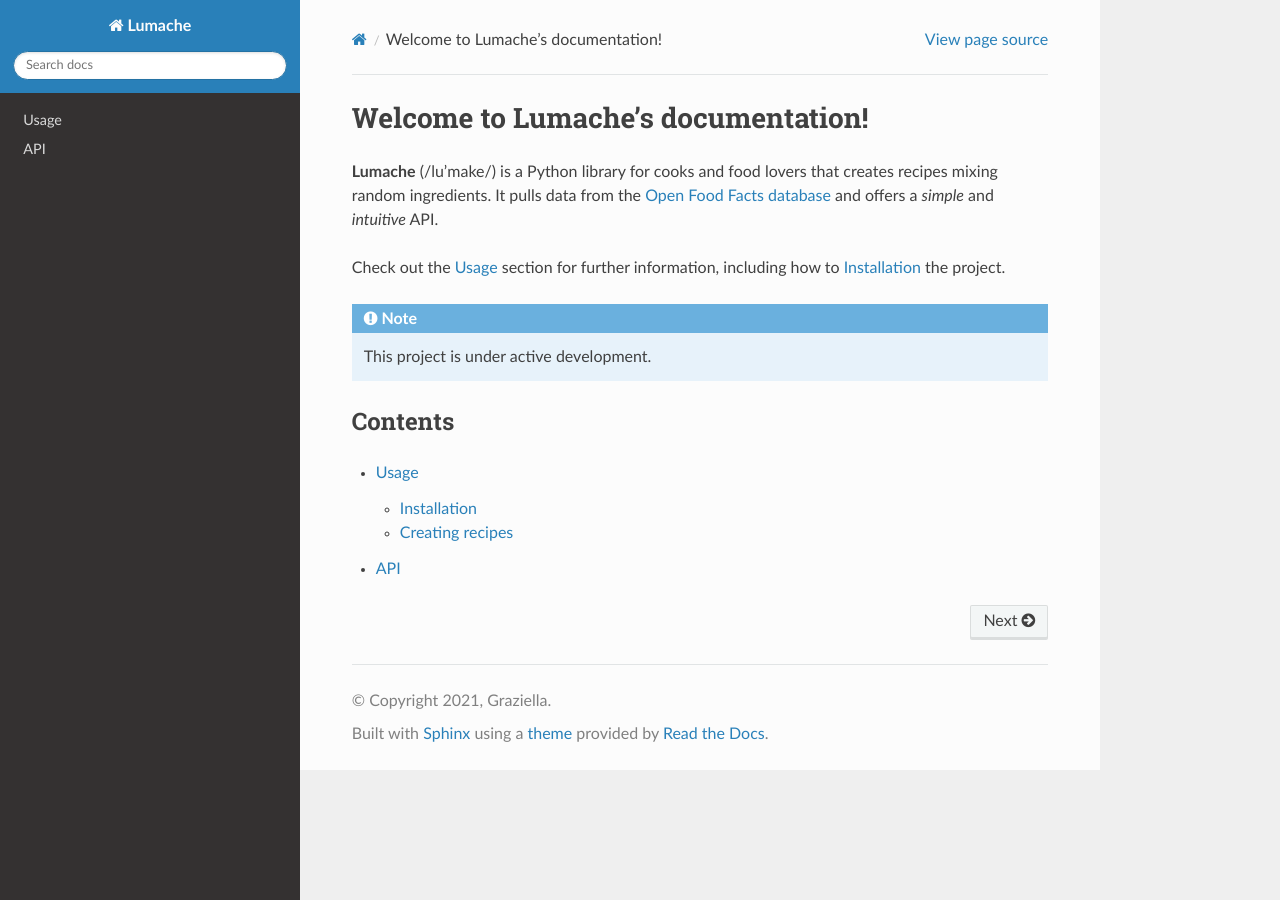
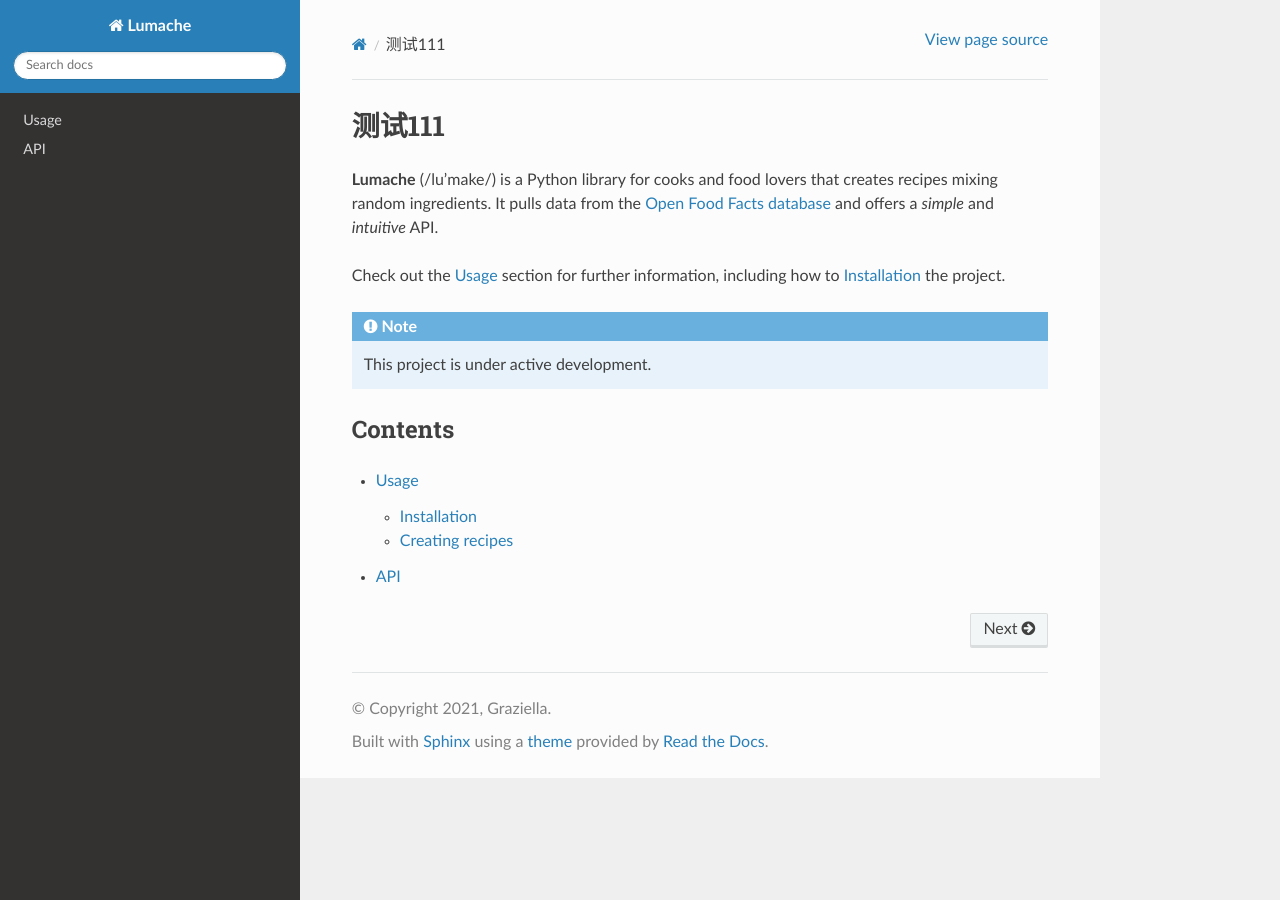
Before and after one commit to gdtool/test1, a Sphinx documentation site: the page built from docs/source/index.rst, in a window 1280 px wide. Built offline with Sphinx 7.4.7 and the Read the Docs theme 3.1.0, drawn with Linux system fonts in a browser that asks for light colours.

Commit message:
Update index.rst

```diff
--- a/docs/source/index.rst
+++ b/docs/source/index.rst
@@ -1,4 +1,4 @@
-Welcome to Lumache's documentation!
+测试111
 ===================================
 
 **Lumache** (/lu'make/) is a Python library for cooks and food lovers
```
